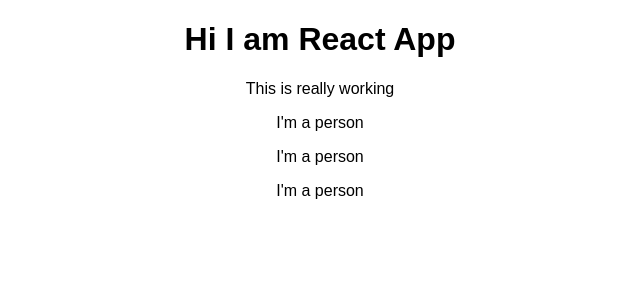
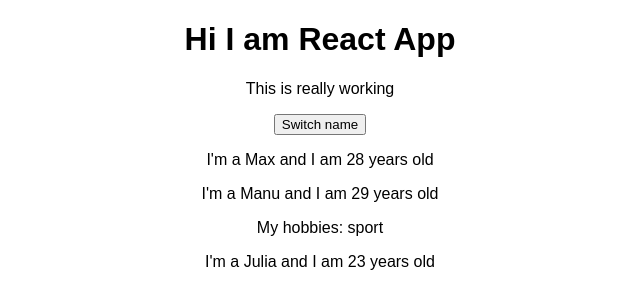
Before and after one commit to JuliaWinogrodzka/ReactJS-project, a React (Create React App) app in the folder react-project-app/: page / in a window 1280 px wide. Shown: the top 308 px of the page, without its empty margins (320-960 px from the left). Built offline with nearby package versions, Linux system fonts and the light colour scheme.

Commit message:
Dynamic content, working with props, children prop <>...<>, state inside class extends Component

```diff
--- a/react-project-app/src/App.js
+++ b/react-project-app/src/App.js
@@ -3,14 +3,23 @@ import './App.css';
 import Person from './Person/Person';
 
 class App extends Component {
+  state = {
+    persons: [
+      { name: "Max", age: 28 },
+      { name: "Manu", age: 29 },
+      { name: "Julia", age: 23 }
+    ]
+  }
+
   render() {
     return(
       <div className="App">
         <h1>Hi I am React App</h1>
         <p>This is really working</p>
-        <Person />
-        <Person />
-        <Person />
+        <button>Switch name</button>
+        <Person name={this.state.persons[0].name} age={this.state.persons[0].age}/>
+        <Person name={this.state.persons[1].name} age={this.state.persons[1].age}>My hobbies: sport</Person>
+        <Person name={this.state.persons[2].name} age={this.state.persons[2].age}/>
       </div>
     );
     //return React.createElement('div', {className: 'App'}, React.createElement('h1', null, 'Hi I\'m React App'));
--- a/react-project-app/src/Person/Person.js
+++ b/react-project-app/src/Person/Person.js
@@ -1,8 +1,13 @@
 import React from 'react';
 
 
-const person = () => {
-    return <p>I'm a person</p>
+const person = (props) => {
+    return (
+        <div>
+            <p>I'm a {props.name} and I am {props.age} years old</p>
+            <p>{props.children}</p>
+        </div>
+    )
 };
 
 export default person;
```
Also changed, not shown: 2 other files (tests, documents, lock files or other folders).
